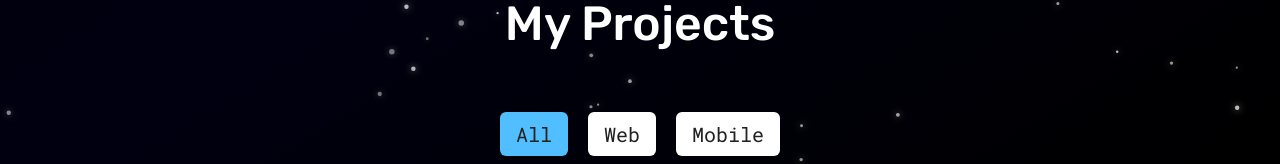
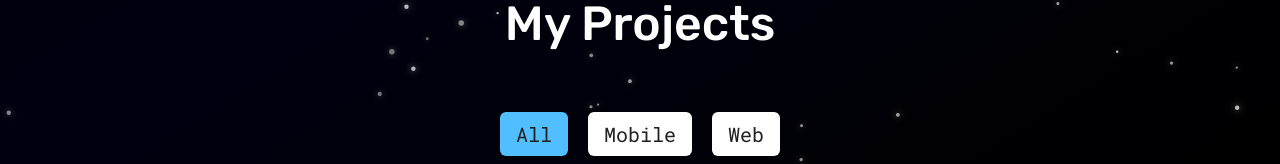
Before and after one commit to RamezzE/Portfolio, a React (Vite) app: page / in a window 1280 px wide. Shown: the part 636-800 px from the top of the page. Built offline with nearby package versions, Linux system fonts and the light colour scheme.

Commit message:
refactor: useReducer instead of useState

```diff
--- a/src/pages/Home/sections/Contact.jsx
+++ b/src/pages/Home/sections/Contact.jsx
@@ -1,11 +1,27 @@
-import { useState } from "react";
+import { useReducer } from "react";
 import { motion } from "framer-motion";
 import useOnScreen from "../../../components/useOnScreen";
 
+const initialState = {
+  form: { name: "", email: "", message: "" },
+  submitted: false,
+};
+
+const reducer = (state, action) => {
+  switch (action.type) {
+    case "UPDATE_FORM":
+      return { ...state, form: { ...state.form, [action.field]: action.value } };
+    case "SUBMIT":
+      return { ...state, submitted: true };
+    case "RESET":
+      return initialState;
+    default:
+      return state;
+  }
+};
+
 const ContactForm = () => {
-  const [form, setForm] = useState({ name: "", email: "", message: "" });
-  const [submitted, setSubmitted] = useState(false);
-
+  const [state, dispatch] = useReducer(reducer, initialState);
   const [titleRef, isTitleVisible] = useOnScreen({ threshold: 0.5 });
 
   const containerVariants = {
@@ -28,14 +44,13 @@ const ContactForm = () => {
 
   const handleChange = (e) => {
     const { name, value } = e.target;
-    setForm({ ...form, [name]: value });
+    dispatch({ type: "UPDATE_FORM", field: name, value });
   };
 
   const handleSubmit = (e) => {
     e.preventDefault();
-    // Implement email submission logic here (EmailJS, Formspree, etc.)
-    setSubmitted(true);
-    console.log(form);
+    dispatch({ type: "SUBMIT" });
+    console.log(state.form); // Log form data (you can add email submission logic here)
   };
 
   return (
@@ -54,7 +69,7 @@ const ContactForm = () => {
         Reach Out
       </motion.h1>
 
-      {!submitted ? (
+      {!state.submitted ? (
         <motion.form
           onSubmit={handleSubmit}
           className="w-full max-w-80 md:max-w-lg py-8 px-6 md:px-8 rounded-lg shadow-md flex flex-col gap-4 border-2 border-secondary"
@@ -72,13 +87,13 @@ const ContactForm = () => {
               name="name"
               id="name"
               placeholder="Your Name"
-              value={form.name}
+              value={state.form.name}
               onChange={handleChange}
               className="w-full px-4 py-2 text-primary text-sm md:text-base font-robotoMono bg-bgColor/50 outline-none rounded-lg border-[1px] border-primary/50 hover:border-secondary hover:border-2"
               required
             />
+          </div>
 
-          </div>
           <div className="flex flex-col gap-2">
             <label
               htmlFor="email"
@@ -91,11 +106,12 @@ const ContactForm = () => {
               name="email"
               id="email"
               placeholder="Optionally, leave your email"
-              value={form.email}
+              value={state.form.email}
               onChange={handleChange}
               className="w-full px-4 py-2 text-primary text-sm md:text-base font-robotoMono bg-bgColor/50 outline-none rounded-lg border-[1px] border-primary/50 hover:border-secondary hover:border-2"
             />
           </div>
+
           <div className="flex flex-col gap-2 mb-4">
             <label
               htmlFor="message"
@@ -108,12 +124,13 @@ const ContactForm = () => {
               id="message"
               placeholder="Your Message"
               rows="5"
-              value={form.message}
+              value={state.form.message}
               onChange={handleChange}
               className="w-full px-4 py-2 text-primary text-sm md:text-base font-robotoMono bg-bgColor/50 outline-none rounded-lg border-[1px] border-primary/50 hover:border-secondary hover:border-2"
               required
             />
           </div>
+
           <motion.button
             type="submit"
             className="bg-primary text-bgColor font-robotoMono font-medium py-2 px-4 rounded-lg mx-auto"
--- a/src/pages/Home/sections/Projects.jsx
+++ b/src/pages/Home/sections/Projects.jsx
@@ -1,38 +1,55 @@
-import { useState } from "react";
+import { useReducer } from "react";
 import { motion } from "framer-motion";
 import useOnScreen from "../../../components/useOnScreen";
 import ProjectCard from "../../../components/ProjectCard";
 import projects from "../../../constants/projects";
 
-const Projects = () => {
-  const [selectedCategory, setSelectedCategory] = useState("All");
-
-  const filteredProjects =
-    selectedCategory === "All"
-      ? projects
-      : projects.filter((project) => project.category === selectedCategory);
-
-  // Animate Title and Category Filters
-  const [titleRef, isTitleVisible] = useOnScreen({ threshold: 0.5 });
-  // eslint-disable-next-line no-unused-vars
-  const [buttonsRef, areButtonsVisible] = useOnScreen({ threshold: 0.75 });
-
-  const containerVariants = {
+const initialState = {
+  uniqueCategories: ["All", ...new Set(projects.map((project) => project.category))],
+  filteredProjects: projects,
+  selectedCategory: "All",
+  containerVariants: {
     hidden: { opacity: 0, y: 50 },
     visible: {
       opacity: 1,
       y: 0,
       transition: { duration: 0.7, staggerChildren: 0.1 },
     },
-  }
-  const itemVariants = {
+  },
+  itemVariants: {
     hidden: { opacity: 0, y: 50 },
     visible: {
       opacity: 1,
       y: 0,
       transition: { duration: 0.7 },
     },
+  },
 };
+
+const reducer = (state, action) => {
+  switch (action.type) {
+
+    case "SET_CATEGORY":
+      var newProjects = [];
+      if (action.category === state.selectedCategory)
+        return state;
+      else if (action.category === "All")
+        newProjects = projects;
+      else
+        newProjects = projects.filter((project) => project.category === action.category);
+
+      return { ...state, selectedCategory: action.category, filteredProjects: newProjects };
+
+    case "RESET":
+      return initialState;
+    default:
+      return state;
+  }
+};
+
+const Projects = () => {
+  const [state, dispatch] = useReducer(reducer, initialState);
+  const [titleRef, isTitleVisible] = useOnScreen({ threshold: 0.5 });
 
   return (
     <motion.section
@@ -40,60 +57,40 @@ const Projects = () => {
       className="flex flex-col justify-center items-center p-5 md:p-10 gap-10 my-16"
       initial="hidden"
       animate={isTitleVisible ? "visible" : "hidden"}
-      variants={containerVariants}
+      variants={state.containerVariants}
     >
       <motion.h1
         ref={titleRef}
         className="text-primary font-rubik font-medium text-4xl sm:text-5xl mb-6"
-        variants={itemVariants}
+        variants={state.itemVariants}
       >
         My Projects
       </motion.h1>
 
-      {/* Animate Filter Buttons */}
       <motion.div
-        ref={buttonsRef}
         className="flex flex-row gap-5 mb-10"
-      // variants={buttonsVariants}
       >
+        {state.uniqueCategories.map((category, index) => (
           <motion.button
-          className={`px-4 py-2 rounded-md font-robotoMono text-xl ${selectedCategory === "All" ? "bg-secondary text-bgColor" : "bg-primary text-bgColor"
+            key={index}
+            className={`px-4 py-2 rounded-md font-robotoMono text-xl ${state.selectedCategory === category ? "bg-secondary text-bgColor" : "bg-primary text-bgColor"
               }`}
-          onClick={() => setSelectedCategory("All")}
+            onClick={() => dispatch({ type: "SET_CATEGORY", "category": category })}
             whileHover={{ scale: 1.05 }}
             transition={{ duration: 0.3 }}
-          variants={itemVariants}
+            variants={state.itemVariants}
           >
-          All
+            {category}
           </motion.button>
-        <motion.button
-          className={`px-4 py-2 rounded-md font-robotoMono text-xl ${selectedCategory === "Web" ? "bg-secondary text-bgColor" : "bg-primary text-bgColor"
-            }`}
-          onClick={() => setSelectedCategory("Web")}
-          whileHover={{ scale: 1.05 }}
-          transition={{ duration: 0.3 }}
-          variants={itemVariants}
-        >
-          Web
-        </motion.button>
-        <motion.button
-          className={`px-4 py-2 rounded-md font-robotoMono text-xl ${selectedCategory === "Mobile" ? "bg-secondary text-bgColor" : "bg-primary text-bgColor"
-            }`}
-          onClick={() => setSelectedCategory("Mobile")}
-          whileHover={{ scale: 1.05 }}
-          transition={{ duration: 0.3 }}
-          variants={itemVariants}
-        >
-          Mobile
-        </motion.button>
+        ))
+        }
       </motion.div>
 
-      {/* Render Project Cards */}
       <motion.div
         className="flex flex-col md:flex-row justify-center gap-20 md:gap-10"
-        variants={itemVariants}
+        variants={state.itemVariants}
       >
-        {filteredProjects.map((project, index) => (
+        {state.filteredProjects.map((project, index) => (
           <ProjectCard
             key={index}
             image={project.image}
```
Lines whose indentation alone changed are shown as unchanged.
